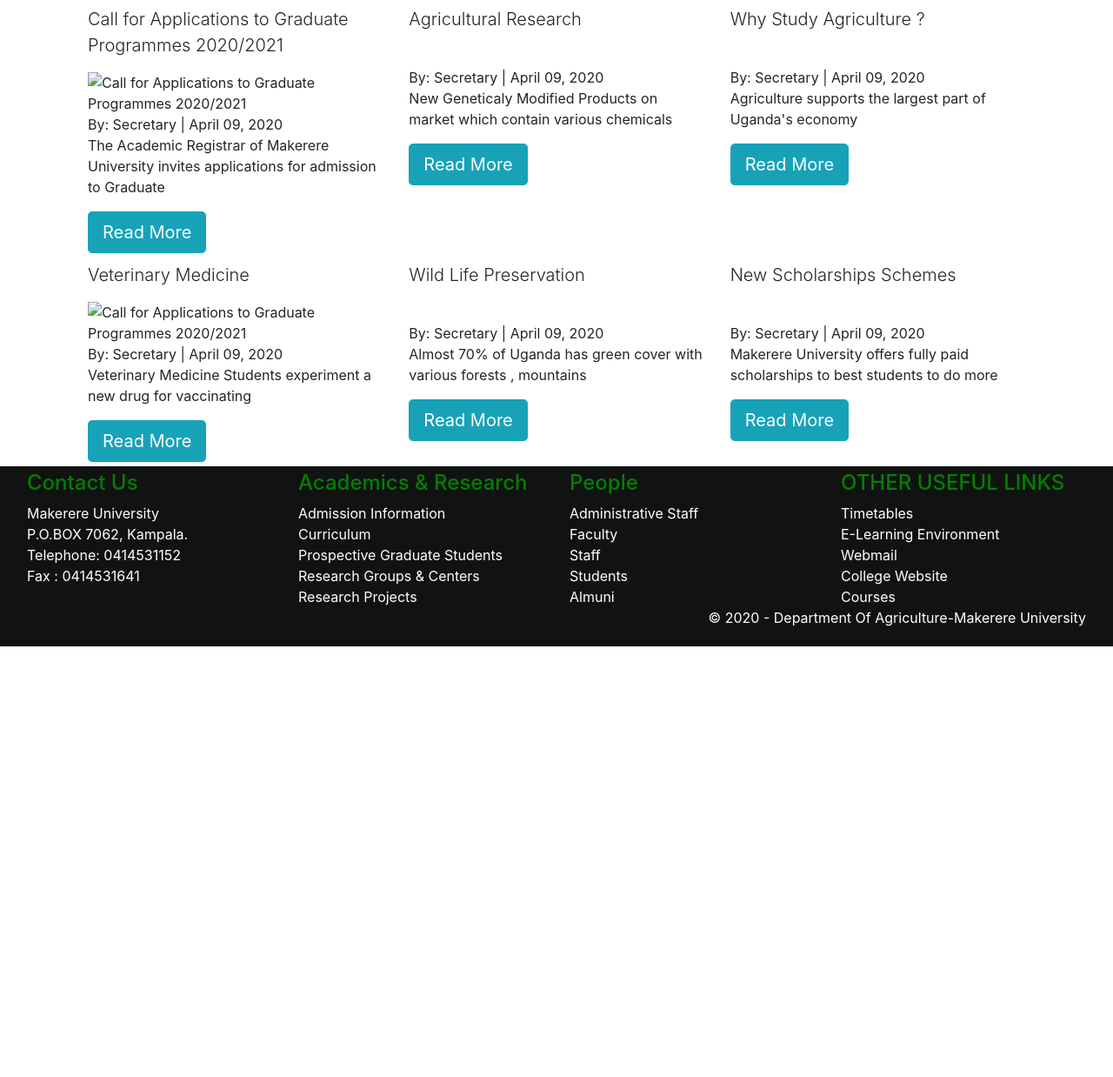
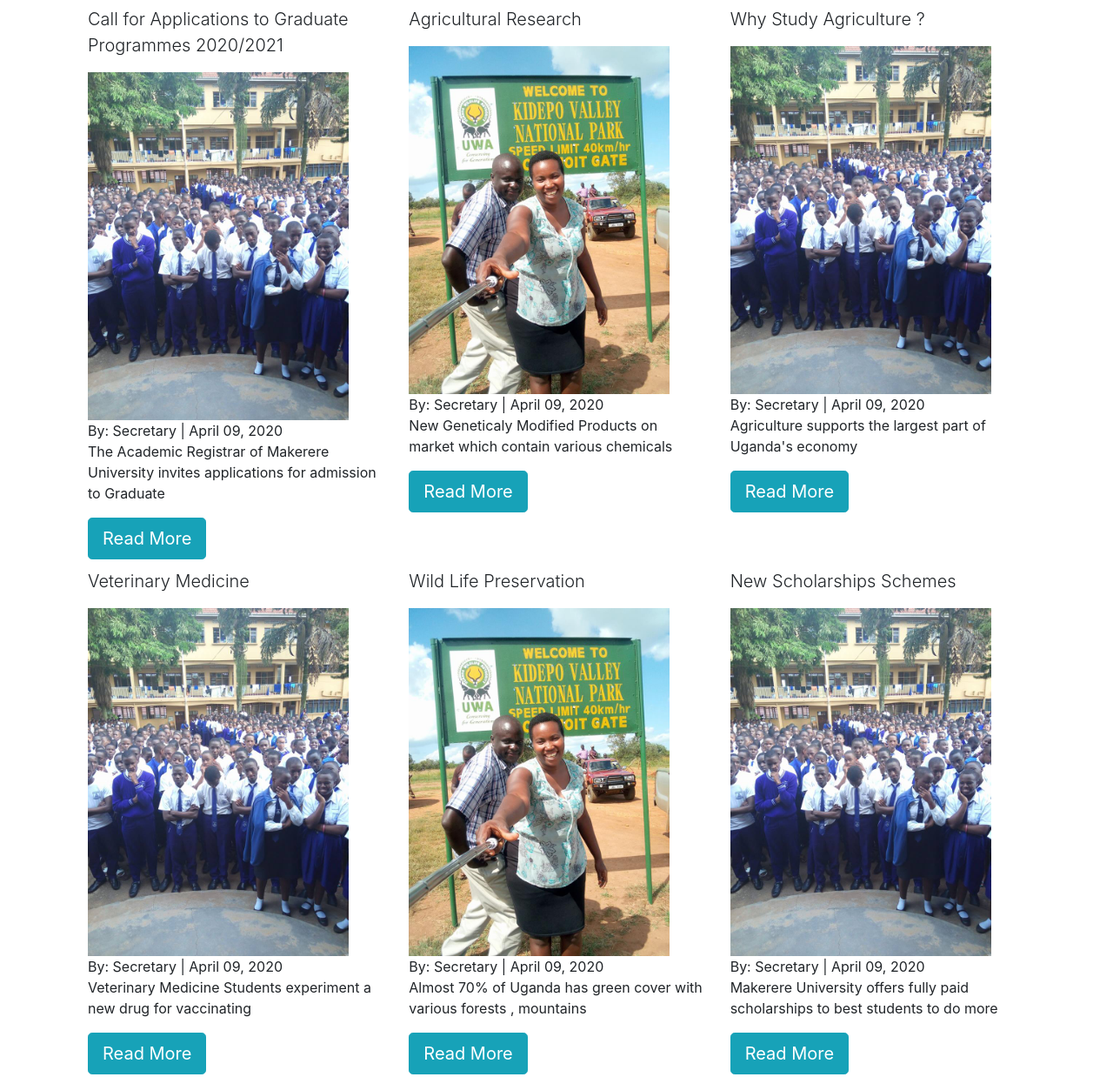
Before and after one commit to zydplatform/danre-website, a plain HTML site: page views/news.html in a window 1280 px wide. Shown: the part 347-1585 px from the top of the page at 87% size. Before the commit the page ends 1090 px from the top, so only its background shows below. Drawn offline with Linux system fonts and the light colour scheme; files whose address does not match are found by name.

Commit message:
update research page

```diff
--- a/views/news.html
+++ b/views/news.html
@@ -186,7 +186,7 @@
 
          <div class="col-lg-4 col-md-4 col-sm-6 col-xs-12 text-left">
             <p class="lead">  Call for Applications to Graduate Programmes 2020/2021</p>
-               <img class="img-responsive" src="./images/must4.jpg" width="300px"
+               <img class="img-responsive" src="../images/must4.jpg" width="300px"
                alt="Call for Applications to Graduate Programmes 2020/2021" />
 
                <div class="news-properties">
@@ -206,7 +206,7 @@
 
                     <div class="col-lg-4 col-md-4 col-sm-6 col-xs-12 text-left">
                     <p class="lead">  Agricultural Research</p>
-               <img class="img-responsive" width="300px" src="./images/must9.jpg" alt="" />
+               <img class="img-responsive" width="300px" src="../images/must9.jpg" alt="" />
 
                <div class="news-properties">
                     <span>By: </span> <span>Secretary</span> <span>|</span>
@@ -224,7 +224,7 @@
 
                     <div class="col-lg-4 col-md-4 col-sm-6 col-xs-12 text-left">
                     <p class="lead"> Why Study Agriculture ?</p>
-               <img class="img-responsive" width="300px" src="./images/must4.jpg" alt="" />
+               <img class="img-responsive" width="300px" src="../images/must4.jpg" alt="" />
 
                <div class="news-properties">
                     <span>By: </span> <span>Secretary</span> <span>|</span>
@@ -249,7 +249,7 @@
 
          <div class="col-lg-4 col-md-4 col-sm-6 col-xs-12 text-left">
             <p class="lead">  Veterinary Medicine</p>
-               <img class="img-responsive" src="./images/must4.jpg" width="300px"
+               <img class="img-responsive" src="../images/must4.jpg" width="300px"
                alt="Call for Applications to Graduate Programmes 2020/2021" />
 
                <div class="news-properties">
@@ -268,7 +268,7 @@
 
                     <div class="col-lg-4 col-md-4 col-sm-6 col-xs-12 text-left">
                     <p class="lead">  Wild Life Preservation</p>
-               <img class="img-responsive" width="300px" src="./images/must9.jpg" alt="" />
+               <img class="img-responsive" width="300px" src="../images/must9.jpg" alt="" />
 
                <div class="news-properties">
                     <span>By: </span> <span>Secretary</span> <span>|</span>
@@ -285,7 +285,7 @@
 
                     <div class="col-lg-4 col-md-4 col-sm-6 col-xs-12 text-left">
                     <p class="lead"> New Scholarships Schemes </p>
-               <img class="img-responsive" width="300px" src="./images/must4.jpg" alt="" />
+               <img class="img-responsive" width="300px" src="../images/must4.jpg" alt="" />
 
                 <div class="news-properties">
                     <span>By: </span> <span>Secretary</span> <span>|</span>
```
